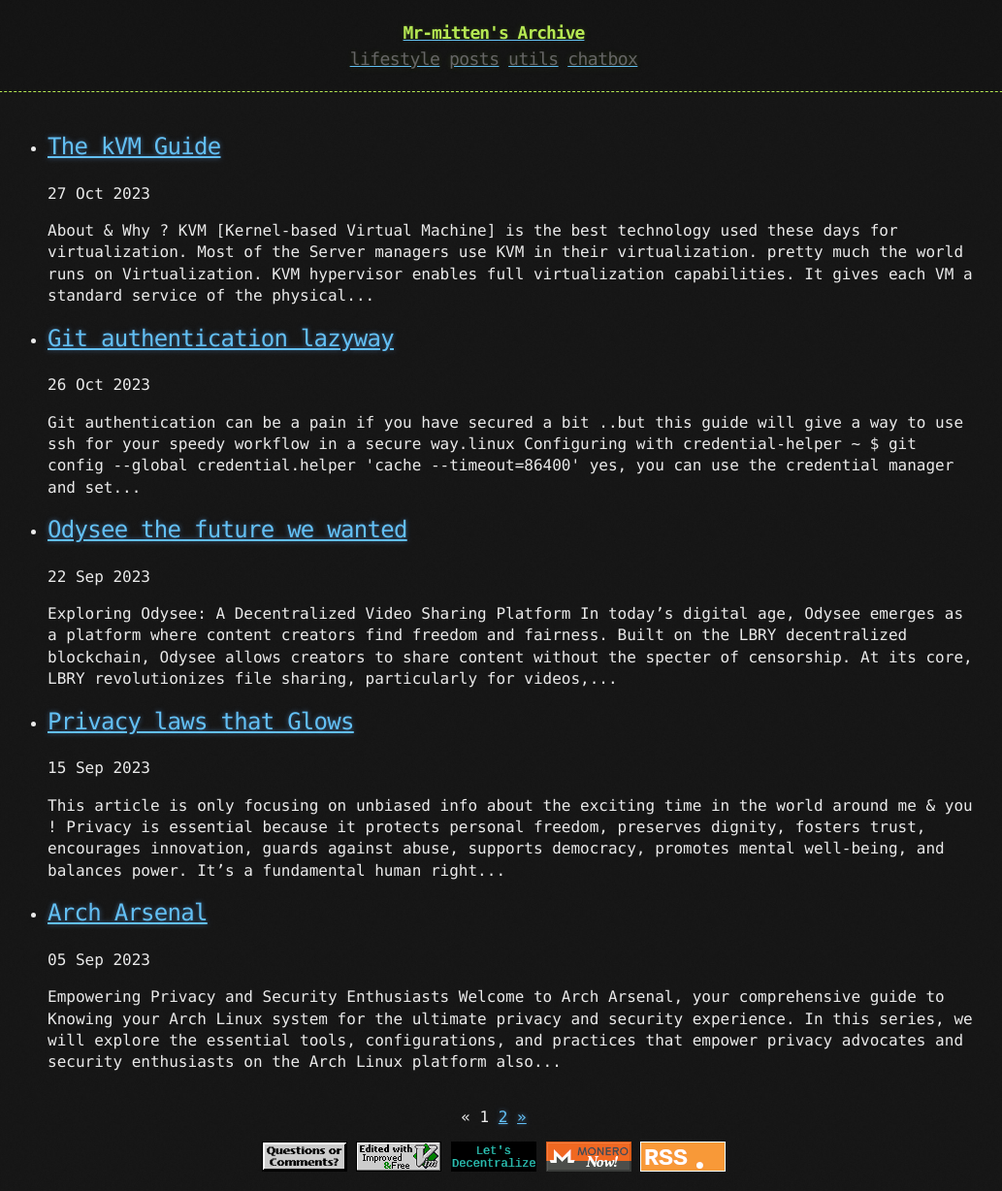
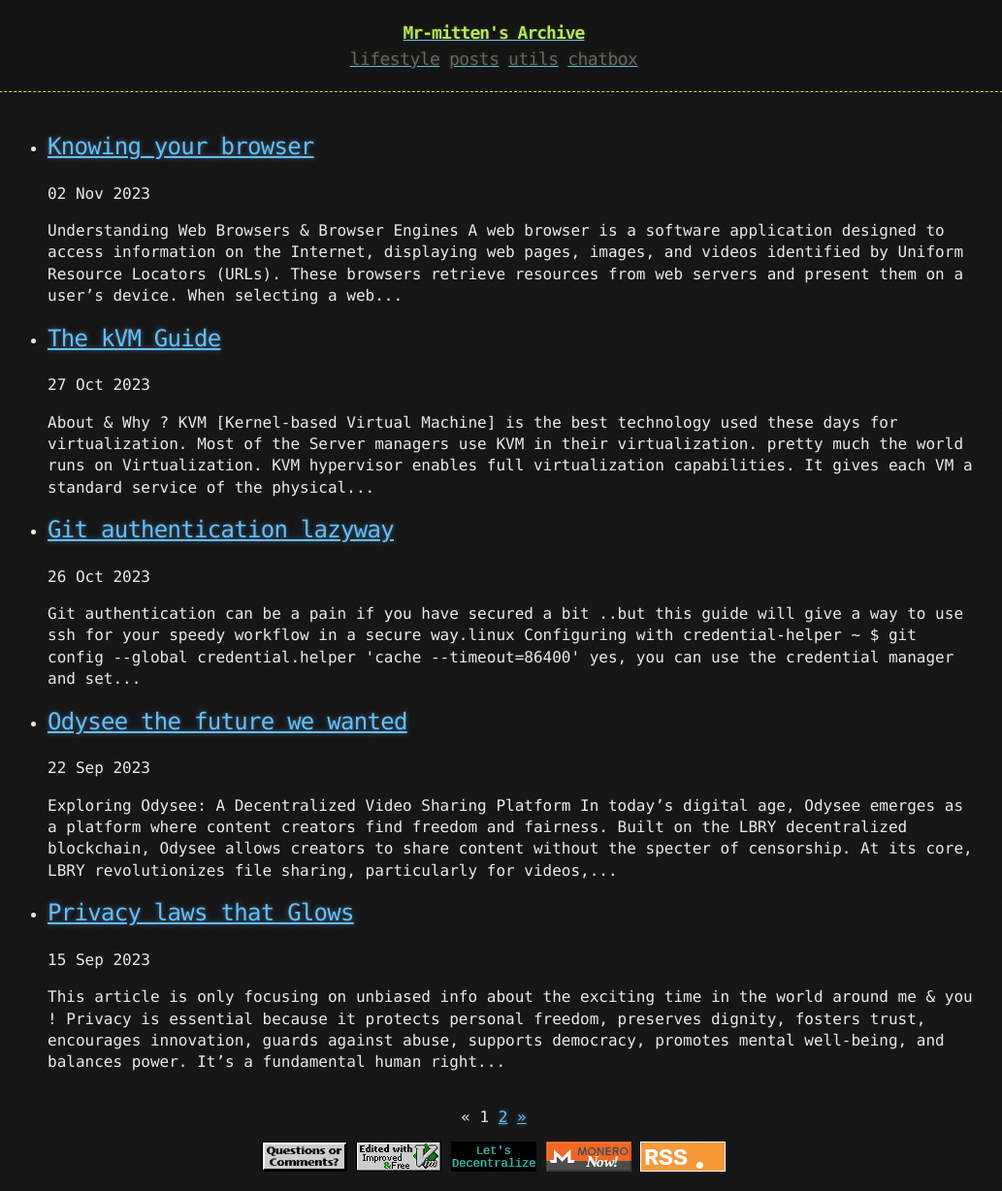
Before and after one commit to zoulx32/mr-mittens.oldweb, a Jekyll site: the page built from blog/index.html, in a window 1280 px wide. Shown: the whole page at 97% size, without its empty margins (131-1164 px from the left). Built offline with Jekyll 4.4.1, drawn with Linux system fonts in a browser that asks for light colours; the list of posts is cut into pages by our own code; part of the change alters nothing that is shown.

Commit message:
post | updated

```diff
--- /dev/null
+++ b/_posts/2023-11-02-Knowing your browser.md
@@ -0,0 +1,31 @@
+## Understanding Web Browsers & Browser Engines
+
+A **web browser** is a software application designed to access information on the Internet, displaying web pages, images, and videos identified by Uniform Resource Locators (URLs). These browsers retrieve resources from web servers and present them on a user's device.
+
+When selecting a web browser, one is essentially choosing both a **browser engine** and a **rendering engine**. These terms are sometimes used interchangeably. But what exactly is a browser engine?
+
+### Browser Engine: Decoding Web Pages
+
+A *browser engine* is a core component of major web browsers, responsible for transforming HTML documents and other resources into an interactive visual representation on a user's device. It calculates graphical coordinates based on CSS rules, translating raw code into the visible content users see on screen. This engine ensures the layout, page content, and styling specified in a web page's code are accurately displayed.
+
+The *browser engine*, along with the *rendering engine* and *JavaScript engine*, collaborates to convert raw web code into a viewable and usable format within a browser. These engines work together to interpret web developer instructions and render them visually.
+
+### Various Browser Engines
+
+Multiple browser engines exist due to the open standards of the Web platform:
+
+- **Gecko:** Developed by Mozilla, it powers Firefox, Thunderbird, and the Pale Moon browser `etc..`
+- **Blink:** Used by all Chromium-based browsers, including Chrome, and applications built with [CEF](https://en.wikipedia.org/wiki/Chromium_Embedded_Framework), Electron, or frameworks embedding Chromium.
+- **WebKit:** Created by Apple for Safari, it was forked from the KDE project's KHTML engine. Google initially used WebKit for Chrome but later forked it to create the Blink engine.
+- **Trident and EdgeHTML:** Previously proprietary to Microsoft, these engines powered Internet Explorer and Edge browsers. Microsoft now uses Blink for its Edge browser.
+- **Servo:** An experimental browser engine developed by Mozilla Research, designed to exploit Rust's memory safety properties and concurrency features.
+
+### How Browser Engines Work ?
+
+A browser engine acts as a translator, converting raw web code into a formatted page comprising text and graphics. It interprets web developer instructions, determining how code impacts on-screen elements. The engine is crucial in ensuring web pages appear differently across various browsers due to differences in browser engines. Additionally, it needs to support `new standards` as the Internet evolves.
+
+When a browser loads a website, it requests data from a server, which is sent back in HTML format, describing the page's structure. Browser engines include parsers converting data formats, creating the in-memory Document Object Model (DOM). The layout engine calculates sizes and positions of elements based on styles, generating the visual page. Finally, the browser engine paints the page, creating the visible, interactive web experience for users.
+
+### Blink Ecosystem & Google Monopoly !
+
+Google's **search engine**, a powerful tool for navigating the vast internet, helps users find relevant information easily with the algorithm, With that being said having most of the browsers under blink might give an upperhand for google [I know this may sound like a controversy] [Web Integrity Api](https://news.ycombinator.com/item?id=36854114) was an example of google changing the standard web. with that being said waiting for Servo engine it is said to have a comeback , yet google having the upperhand in implementing web-standards is a pain that will never be resolved soon.
```
Also changed, not shown: _posts/2023-10-27-The KVM guide.md (+1 -0 lines).
